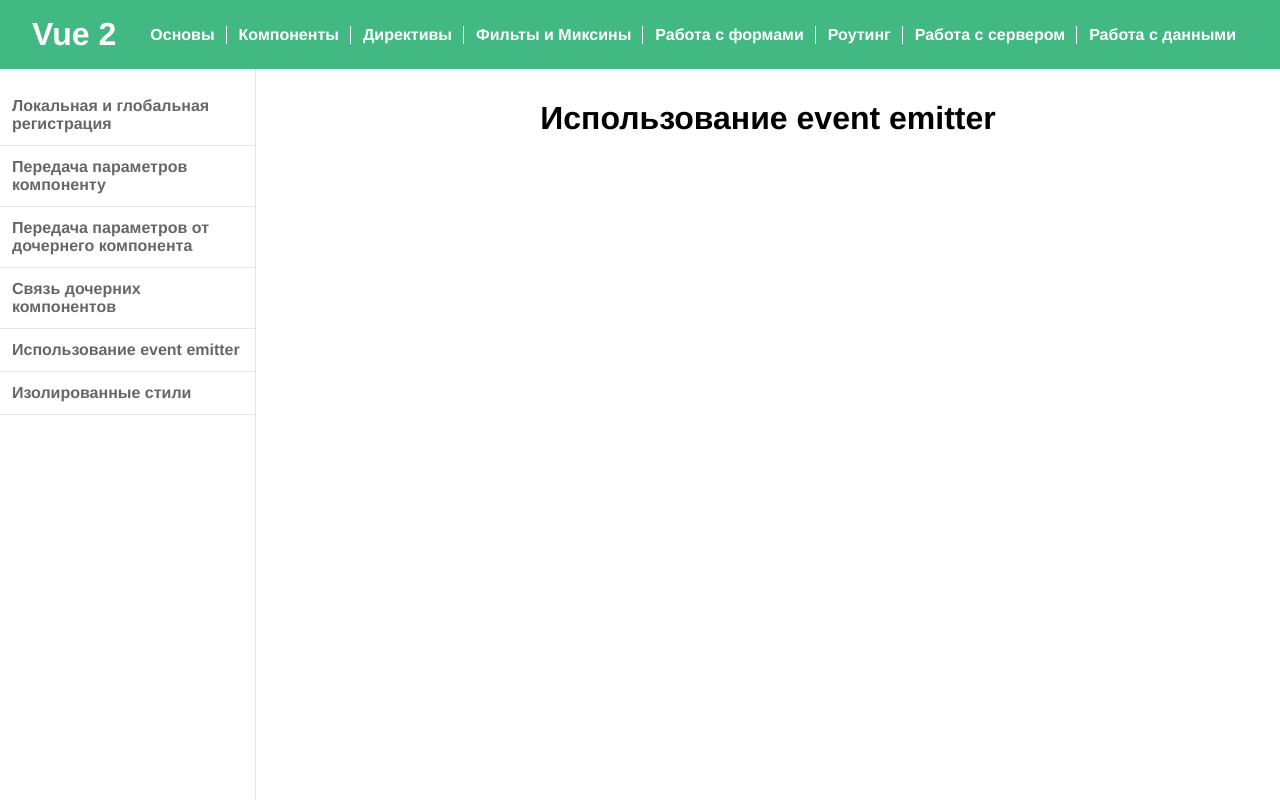
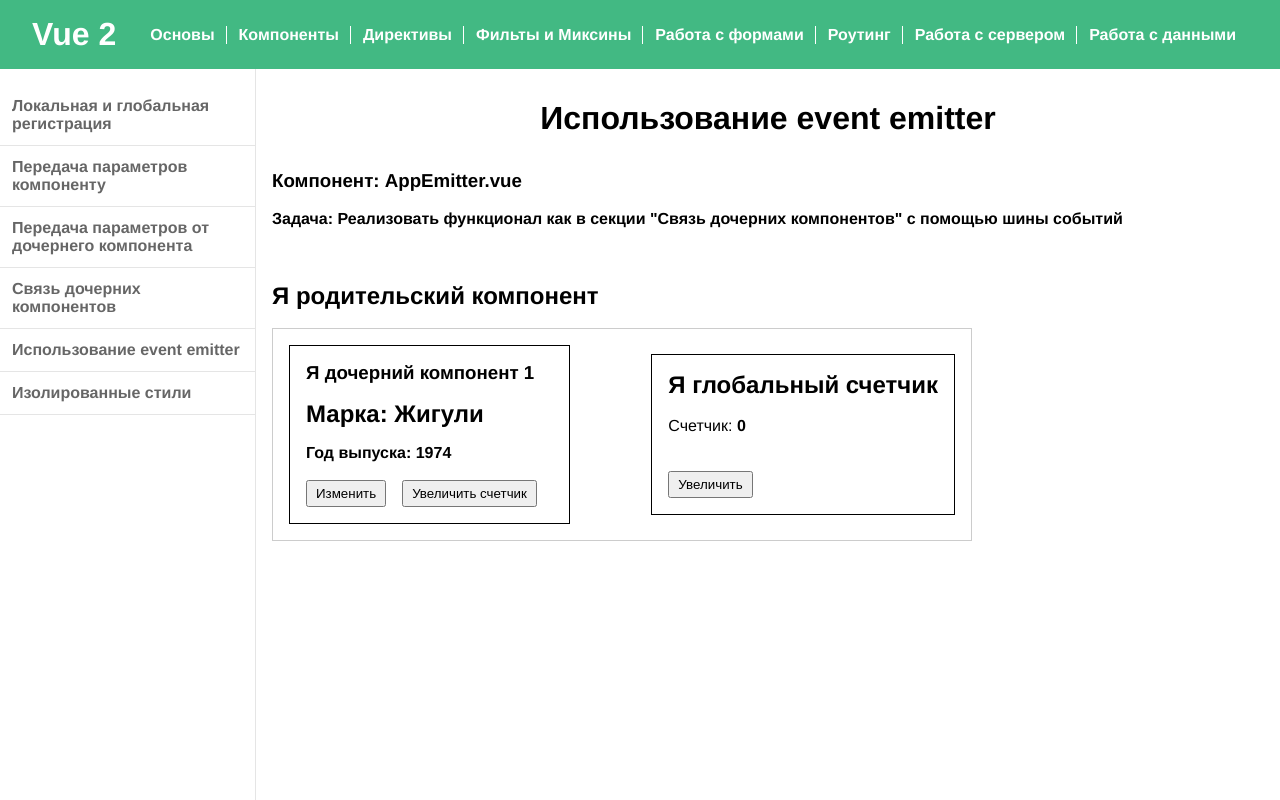
Before and after one commit to VladimirShadrov/vue2-repetition, a Vue app: page /emitter in a window 1280 px wide. Built offline with nearby package versions, Linux system fonts and the light colour scheme.

Commit message:
Контент для  event bus

```diff
--- a/src/components/components/pages/AppEmitter.vue
+++ b/src/components/components/pages/AppEmitter.vue
@@ -1,13 +1,47 @@
 <template>
   <div>
     <h1 class="content__theme-title">Использование event emitter</h1>
+    <br />
+
+    <h3>Компонент: AppEmitter.vue</h3>
+    <br />
+
+    <h4>Задача: Реализовать функционал как в секции "Связь дочерних компонентов" с помощью шины событий</h4>
+    <br /><br /><br />
+
+    <h2>Я родительский компонент</h2>
+    <br />
+
+    <div class="wrapper">
+      <test-car-1 :model="model" :year="year" />
+      <my-global-counter />
+    </div>
   </div>
 </template>
 
 <script>
+import TestCar1 from './testComponents/TestCar1.vue';
+import MyGlobalCounter from './testComponents/MyGlobalCounter.vue';
+
 export default {
+  components: { MyGlobalCounter, TestCar1 },
   name: 'app-emitter',
+  data() {
+    return {
+      model: 'Жигули',
+      year: 1974,
+    };
+  },
 };
 </script>
 
-<style></style>
+<style scoped>
+.wrapper {
+  display: flex;
+  align-items: center;
+  justify-content: space-between;
+  max-width: 700px;
+  padding: 16px;
+  border: 1px solid #ccc;
+}
+</style>
--- a/src/components/components/pages/testComponents/MyGlobalCounter.vue
+++ b/src/components/components/pages/testComponents/MyGlobalCounter.vue
@@ -3,7 +3,7 @@
     <h2>Я глобальный счетчик</h2>
     <br />
     <div>
-      Счетчик: <b>{{ counterValue }}</b>
+      Счетчик: <b>{{ counter }}</b>
     </div>
     <br /><br />
     <button class="button">Увеличить</button>
@@ -11,14 +11,20 @@
 </template>
 
 <script>
+import { eventBus } from '@/main';
+
 export default {
   name: 'my-global-counter',
-  props: ['counterValue'],
   data() {
     return {
       counter: 0,
     };
   },
+  created() {
+    eventBus.$on('updateCounter', (num) => {
+      this.counter += num;
+    });
+  },
 };
 </script>
 
--- a/src/components/components/pages/testComponents/TestCar1.vue
+++ b/src/components/components/pages/testComponents/TestCar1.vue
@@ -6,17 +6,19 @@
     <br />
 
     <button class="button">Изменить</button>
-    <button @click="addCounter" class="button">Увеличить счетчик</button>
+    <button @click="addToCounter" class="button">Увеличить счетчик</button>
   </div>
 </template>
 
 <script>
+import { eventBus } from '@/main';
+
 export default {
   name: 'test-car-1',
   props: ['model', 'year'],
   methods: {
-    addCounter() {
-      this.$emit('addCounter', 1);
+    addToCounter() {
+      eventBus.$emit('updateCounter', 1);
     },
   },
 };
--- a/src/main.js
+++ b/src/main.js
@@ -4,6 +4,8 @@ import router from './router';
 
 Vue.config.productionTip = false;
 
+export const eventBus = new Vue();
+
 new Vue({
   router,
   render: (h) => h(App),
```
